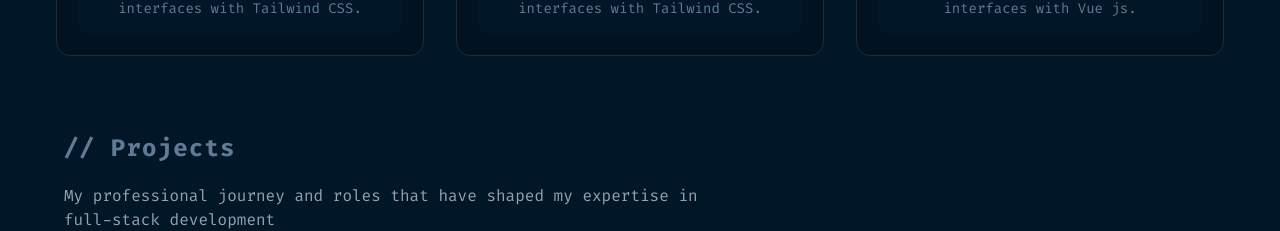
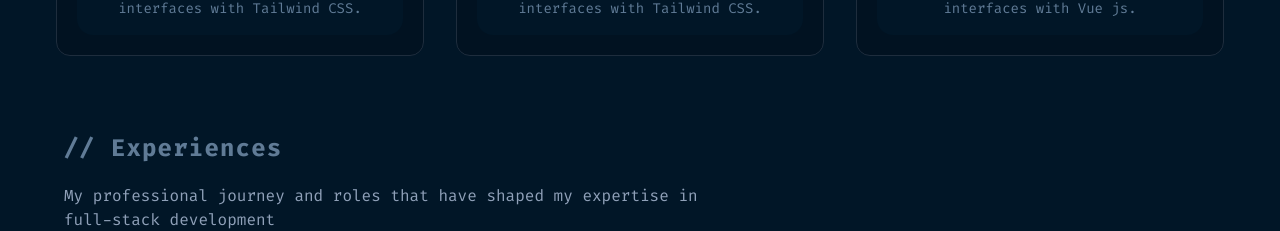
Before and after one commit to Badr-Damou/my-portfolio-demo, a Next.js app: page / in a window 1280 px wide. Shown: the part 2420-2651 px from the top of the page. Built offline with nearby package versions, Linux system fonts and the light colour scheme.

Commit message:
modifying experince title

```diff
--- a/src/components/UI/experiences-section.tsx
+++ b/src/components/UI/experiences-section.tsx
@@ -55,7 +55,7 @@ export default function ExperiencesSection() {
       <div className="max-w-7xl mx-auto">
         {/* Section Header */}
         <div className="mb-16">
-          <SectionHeading title="// Projects" />
+          <SectionHeading title="// Experiences" />
           <p className="text-slate-400 max-w-2xl py-5">
             My professional journey and roles that have shaped my expertise in full-stack development
           </p>
```
